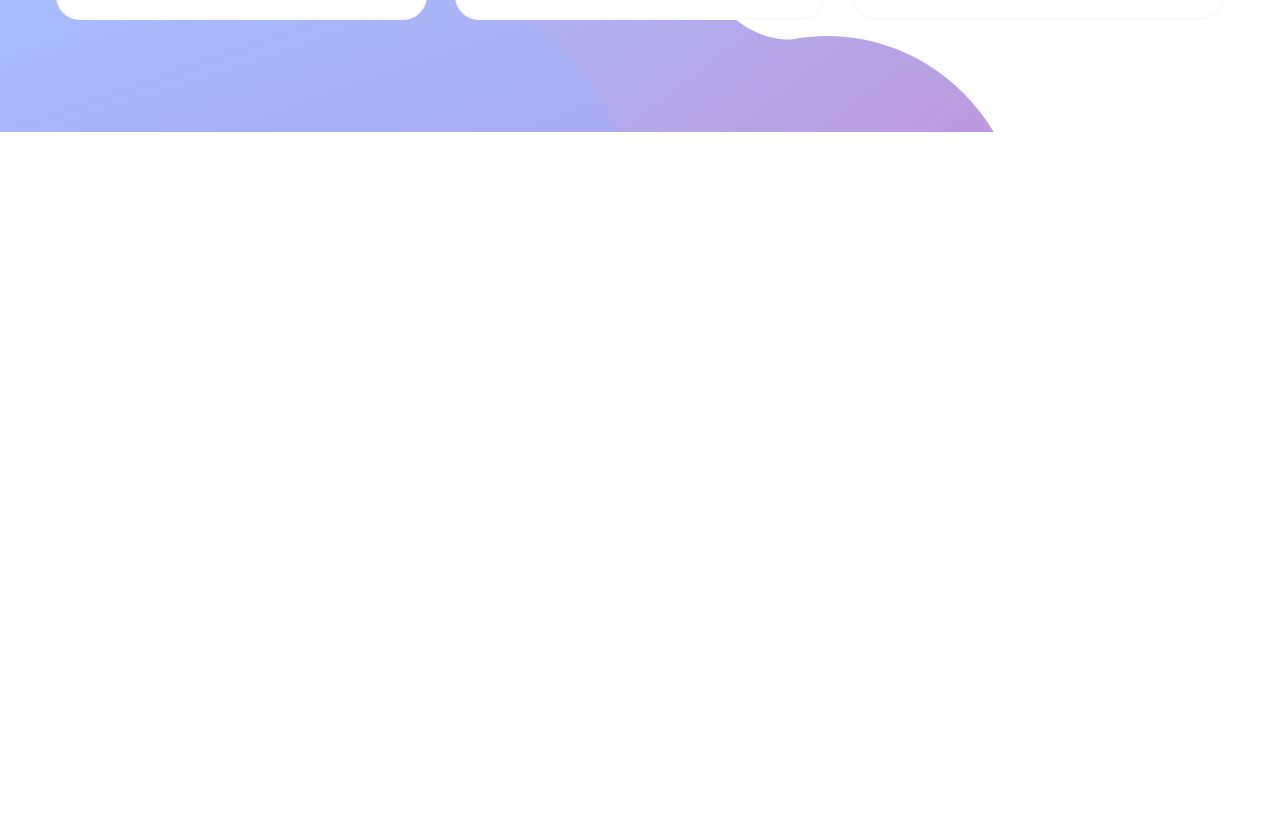
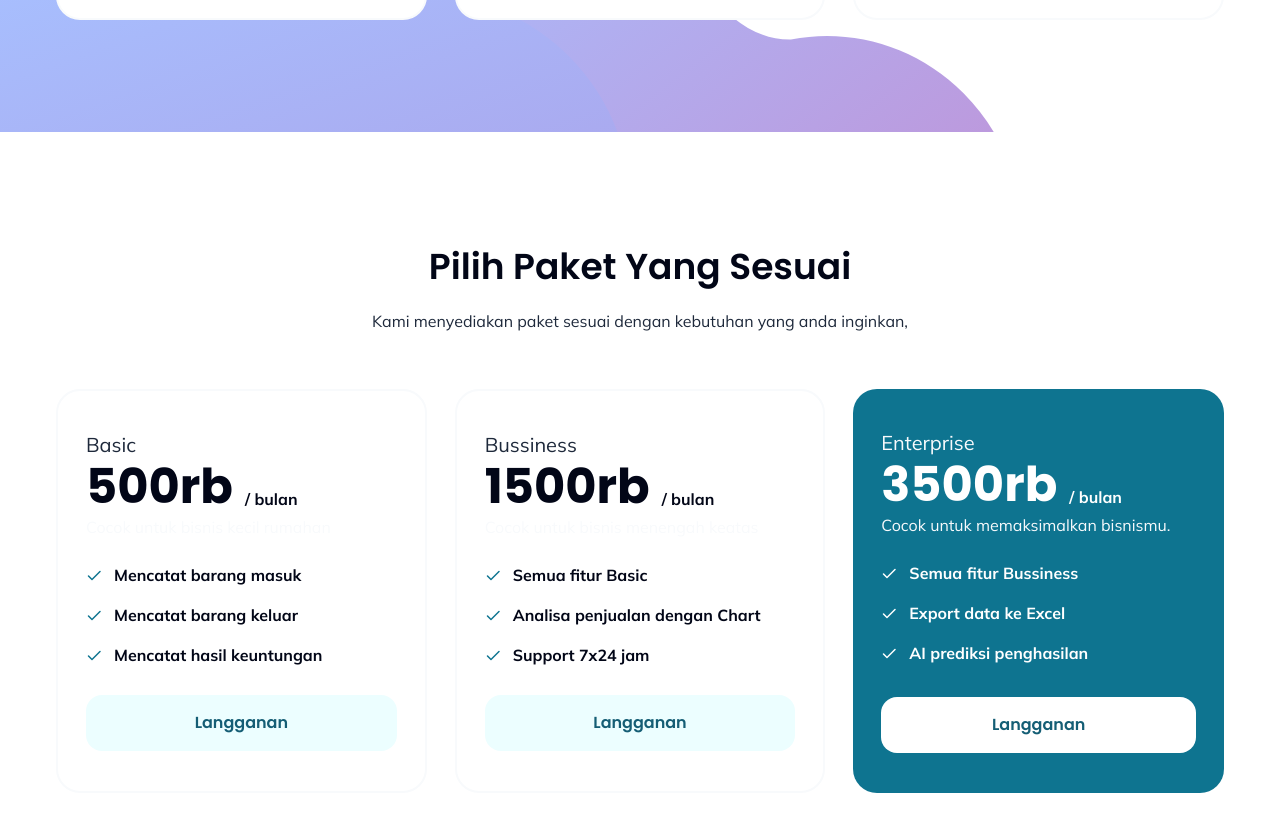
Before and after one commit to reshaditiya/kedatech-test2, a React (Vite) app: page / in a window 1280 px wide. Shown: the part 1640-2472 px from the top of the page. Before the commit the page ends 1772 px from the top, so only its background shows below. Built offline with nearby package versions, Linux system fonts and the light colour scheme.

Commit message:
add pricing section

```diff
--- a/src/App.tsx
+++ b/src/App.tsx
@@ -1,3 +1,4 @@
+import { Prices } from './components/prices';
 import { Features } from './components/features';
 import { Clients } from './components/clients';
 import { Hero } from './components/hero';
@@ -11,6 +12,7 @@ function App() {
       <Hero />
       <Clients />
       <Features />
+      <Prices />
     </main>
   );
 }
--- a/src/components/features.tsx
+++ b/src/components/features.tsx
@@ -33,7 +33,7 @@ export function Features() {
         title="Tentang UpTech"
         description="UpTech memiliki fitur yang dapat mempermudah manajemen bisnis Anda."
       />
-      <div className="mt-7 grid gap-7 md:mt-10 lg:mt-14 lg:grid-cols-3">
+      <div className="mt-10 grid gap-7 md:mt-10 lg:mt-14 lg:grid-cols-3">
         {features.map((feature) => (
           <FeatureCard
             key={feature.title}
--- /dev/null
+++ b/src/components/prices.tsx
@@ -0,0 +1,61 @@
+import { PricingCard } from './pricing-card';
+import { SectionTitle } from './section-title';
+
+const prices = [
+  {
+    label: 'Basic',
+    price: 500,
+    description: 'Cocok untuk bisnis kecil rumahan',
+    features: [
+      'Mencatat barang masuk',
+      'Mencatat barang keluar',
+      'Mencatat hasil keuntungan',
+    ],
+    highlighted: false,
+  },
+  {
+    label: 'Bussiness',
+    price: 1500,
+    description: 'Cocok untuk bisnis menengah keatas',
+    features: [
+      'Semua fitur Basic',
+      'Analisa penjualan dengan Chart',
+      'Support 7x24 jam',
+    ],
+    highlighted: false,
+  },
+  {
+    label: 'Enterprise',
+    price: 3500,
+    description: 'Cocok untuk memaksimalkan bisnismu.',
+    features: [
+      'Semua fitur Bussiness',
+      'Export data ke Excel',
+      'AI prediksi penghasilan',
+    ],
+    highlighted: true,
+  },
+];
+
+export function Prices() {
+  return (
+    <section className="relative px-7 py-14 md:px-8 md:py-24 lg:px-14 lg:py-28">
+      <SectionTitle
+        title="Pilih Paket Yang Sesuai"
+        description="Kami menyediakan paket sesuai dengan kebutuhan yang anda inginkan,"
+      />
+      <div className="mt-10 grid gap-7 md:mt-10 lg:mt-14 lg:grid-cols-3">
+        {prices.map((price) => (
+          <PricingCard
+            label={price.label}
+            key={price.label}
+            description={price.description}
+            features={price.features}
+            price={price.price}
+            highlighted={price.highlighted}
+          />
+        ))}
+      </div>
+    </section>
+  );
+}
--- /dev/null
+++ b/src/components/pricing-card.tsx
@@ -0,0 +1,77 @@
+import { twMerge } from 'tailwind-merge';
+import { Button } from './button';
+import { Check } from '@phosphor-icons/react';
+
+export function PricingCard({
+  highlighted = false,
+  label,
+  price,
+  description,
+  features,
+}: {
+  label: string;
+  price: number;
+  description: string;
+  features: string[];
+  highlighted: boolean;
+}) {
+  return (
+    <div
+      className={twMerge(
+        'flex flex-col justify-between rounded-3xl border-2 border-slate-50 px-7 py-10',
+        highlighted && 'border-none bg-cyan-700',
+      )}
+    >
+      <div>
+        <span
+          className={twMerge(
+            'text-xl text-slate-800',
+            highlighted && 'text-slate-50',
+          )}
+        >
+          {label}
+        </span>
+        <div
+          className={twMerge(
+            'mt-1 flex items-end gap-3 font-bold text-slate-950',
+            highlighted && 'text-white',
+          )}
+        >
+          <span className="font-display text-5xl">{price}rb</span>/ bulan
+        </div>
+        <p className={twMerge('mt-1 text-slate-800', 'text-slate-50')}>
+          {description}
+        </p>
+        <ul className="mt-6 flex flex-col gap-4">
+          {features?.map((feature) => (
+            <li
+              className={twMerge(
+                'flex items-center gap-3 font-bold text-slate-950',
+                highlighted && 'text-white',
+              )}
+              key={feature}
+            >
+              <Check
+                className={twMerge(
+                  'h-4 w-4 text-cyan-700',
+                  highlighted && 'text-white',
+                )}
+                weight="bold"
+              />
+              {feature}
+            </li>
+          ))}
+        </ul>
+      </div>
+      <Button
+        variant="secondary"
+        className={twMerge(
+          'mt-7 flex w-full justify-center',
+          highlighted && 'bg-white',
+        )}
+      >
+        Langganan
+      </Button>
+    </div>
+  );
+}
```
